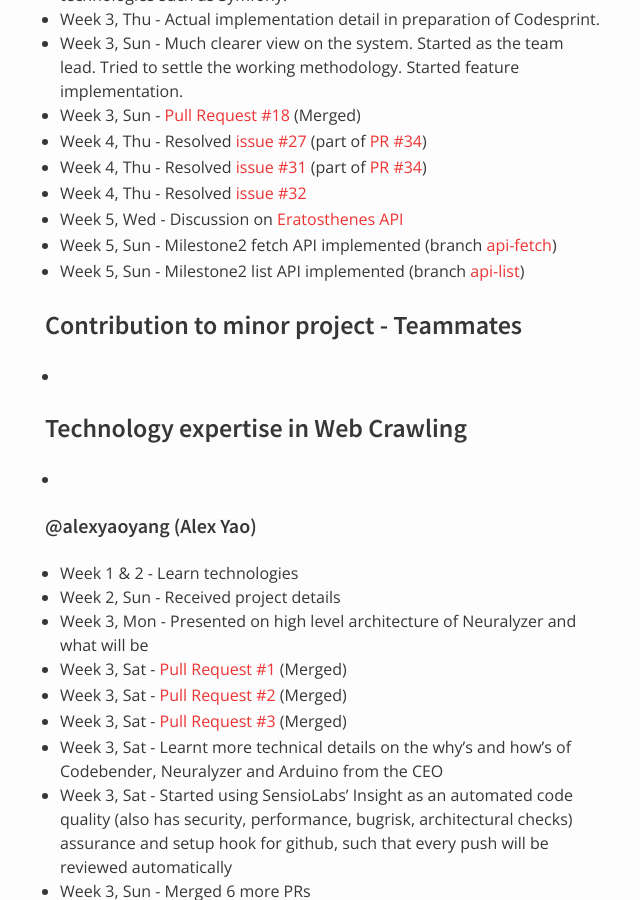
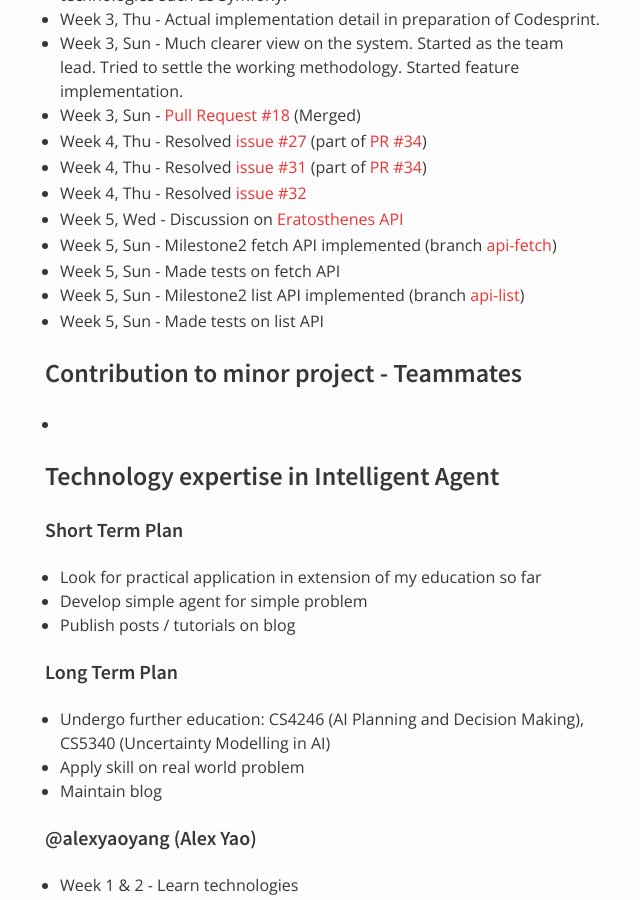
Before and after one commit to nus-oss/cs3281-AY1516S2-website, a Jekyll site: the page built from teams/codebender.md, in a window 1280 px wide and 900 px high, scrolled down 5099 px. Shown: the whole window, without its empty margins (325-965 px from the left). Built offline with Jekyll 4.4.1, drawn with Linux system fonts in a browser that asks for light colours.

Commit message:
Update Seokmin expertise

```diff
--- a/teams/codebender.md
+++ b/teams/codebender.md
@@ -164,13 +164,24 @@
 * Week 4, Thu - Resolved [issue #32](https://github.com/codebendercc/eratosthenes/issues/32)
 * Week 5, Wed - Discussion on [Eratosthenes API](https://docs.google.com/document/d/1-eUlYzHQypgWRRDwJ7lsj3f8nrbVt7owkldCdUSNKVs/edit?usp=sharing)
 * Week 5, Sun - Milestone2 fetch API implemented (branch [api-fetch](https://github.com/codebendercc/eratosthenes/tree/api-fetch))
+* Week 5, Sun - Made tests on fetch API
 * Week 5, Sun - Milestone2 list API implemented (branch [api-list](https://github.com/codebendercc/eratosthenes/tree/api-list))
+* Week 5, Sun - Made tests on list API
 
 ### Contribution to minor project - Teammates
  *
 
-### Technology expertise in Web Crawling
- *
+### Technology expertise in Intelligent Agent
+
+#### Short Term Plan
+ * Look for practical application in extension of my education so far
+ * Develop simple agent for simple problem
+ * Publish posts / tutorials on blog
+
+#### Long Term Plan
+ * Undergo further education: CS4246 (AI Planning and Decision Making), CS5340 (Uncertainty Modelling in AI)
+ * Apply skill on real world problem
+ * Maintain blog
 
 #### @alexyaoyang (Alex Yao)
 * Week 1 & 2 - Learn technologies
```
